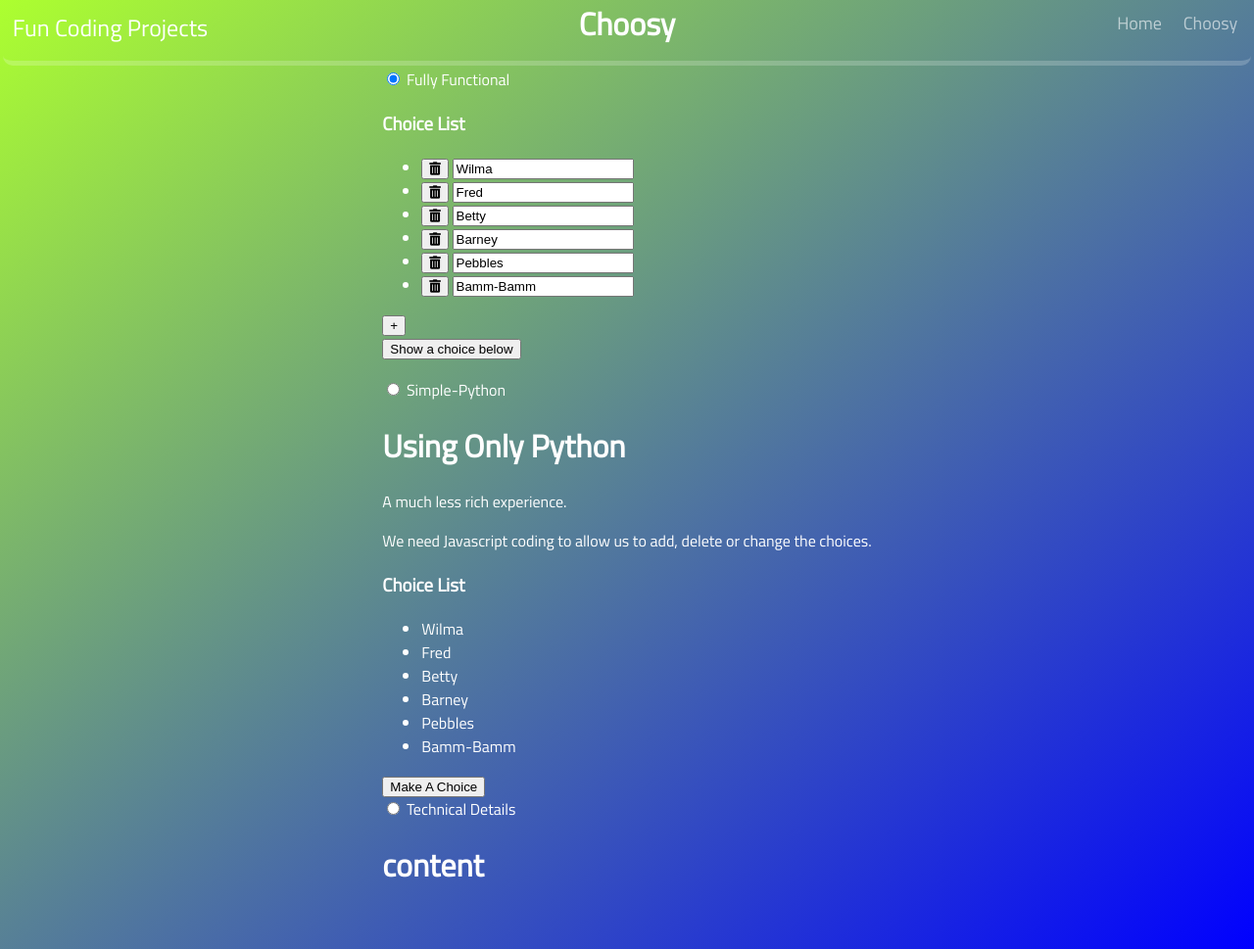
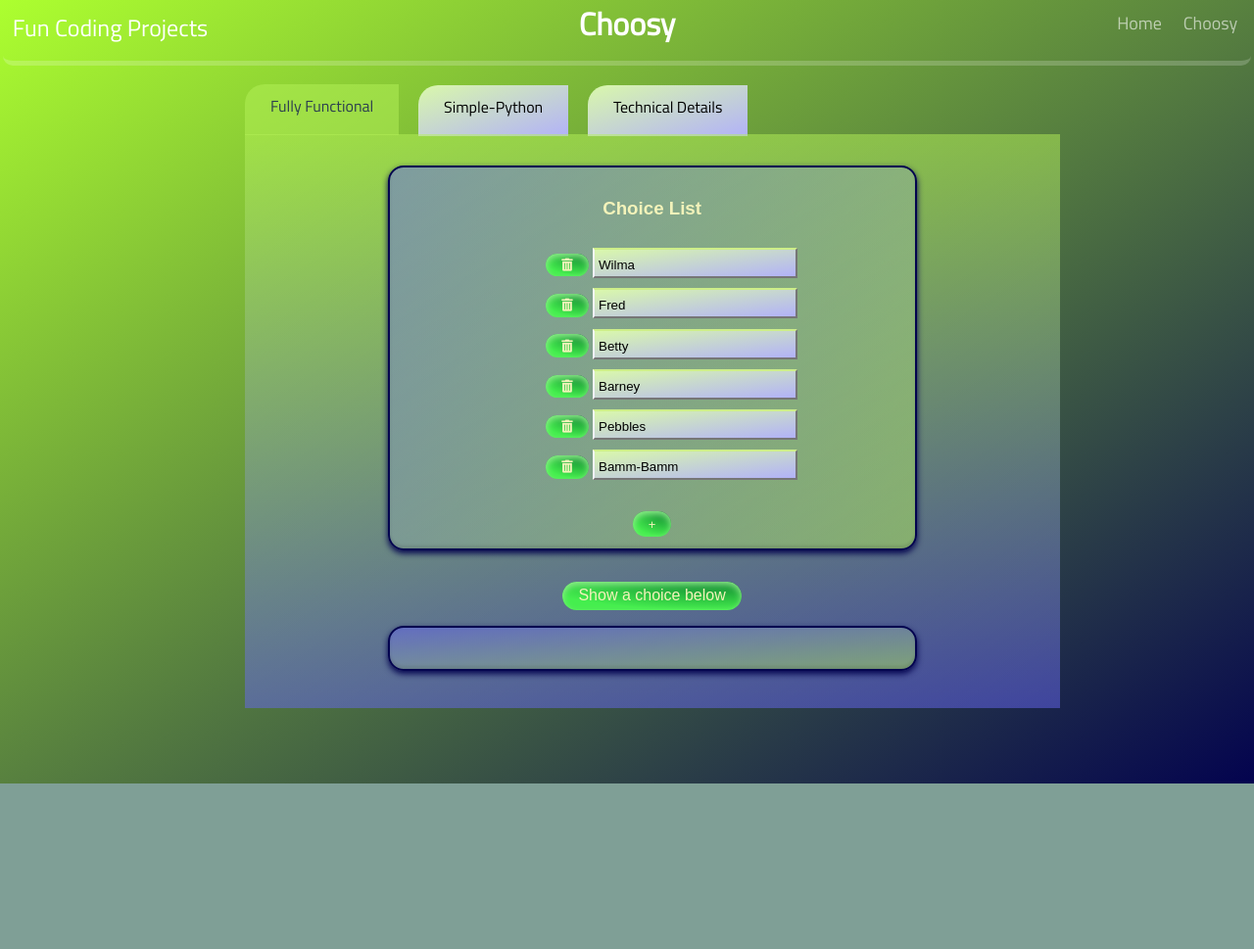
Before and after one commit to pritchardians/fun-coding-projects, a Flask app: page /choosy in a window 1280 px wide. Shown: the whole page at 98% size. After the commit the page ends 800 px from the top, so only its background shows below. Run offline with Flask 2, Linux system fonts and the light colour scheme; some libraries are stand-ins or nearby versions.

Commit message:
choosy styling added. Now to build button functionality!

```diff
--- a/sass/globals.scss
+++ b/sass/globals.scss
@@ -5,3 +5,9 @@ Site-wide styling variables have been loaded
 
 //Font variables
 $site-font: Signika, sans-serif;
+
+$box-width: 40vw;
+$margin-standard: 1rem;
+$margin-button: 0.5rem;
+$padding-standard: 0.75em;
+$border-rounding-standard: 1rem;
--- a/sass/palette.scss
+++ /dev/null
@@ -1,4 +0,0 @@
-/* Palette loaded */
-
-$gradient-colour-1: rgba(173, 255, 47, 1);
-$gradient-colour-2: rgba(0, 0, 255, 1);
--- a/static/style/main.css
+++ b/static/style/main.css
@@ -1,9 +1,4 @@
-/* This CSS was generated from sass
-  git: https://github.com/pritchardians/fun-coding-projects
-
-  Author: Ian Pritchard
-
-  website: http://www.ianpritchard.com
+/* This CSS was generated from sass (scss)
 */
 /*
 Site-wide styling variables have been loaded
@@ -11,6 +6,7 @@ Site-wide styling variables have been loaded
 */
 /* Mixins loaded */
 /* Palette loaded */
+/* Components */
 /*
 =================
 Site-wide styling
@@ -20,20 +16,151 @@ Site-wide styling
 @import url("https://fonts.googleapis.com/css2?family=Spline+Sans:wght@300&display=swap");
 body {
   font-family: "Titillium Web", serif;
-  background-image: linear-gradient(to bottom right, greenyellow, blue);
-  min-height: 100vh;
+  background-image: linear-gradient(to bottom right, greenyellow, #03034f);
   display: flex;
   flex-direction: column;
   align-items: center;
   color: white;
   margin-top: 0;
-  padding-top: 0; }
+  padding-top: 0;
+  height: 100%;
+  background-repeat: no-repeat;
+  background-attachment: fixed; }
 
 .topofpage {
   margin-top: 0;
   padding-top: 0; }
 
-/* Components */
+h1 {
+  text-align: center;
+  margin-top: 5px; }
+
+/* Content Box styling */
+.content-box {
+  font-family: "Spline", sans-serif;
+  background-image: linear-gradient(to top left, rgba(180, 241, 88, 0.5), rgba(102, 102, 241, 0.5));
+  width: 40vw;
+  margin-top: 1rem;
+  margin-bottom: 1rem;
+  padding: 0.75em;
+  display: inline-block;
+  border: #03034f solid 2px;
+  border-radius: 1rem;
+  text-align: center;
+  color: #f3f3ba;
+  box-shadow: 0 3px 6px #03034f, inset 0 -3px 3px rgba(0, 0, 0, 0.1); }
+  .content-box ul li {
+    list-style: none; }
+  .content-box:hover {
+    color: ivory; }
+
+.button-standard {
+  align-items: center;
+  appearance: none;
+  background-image: radial-gradient(100% 100% at 85% 0, #0b812e, #45ee4e);
+  border: 0;
+  border-radius: 2rem;
+  box-shadow: #95ee8f 0 3px 7px inset;
+  box-sizing: border-box;
+  color: #f3f3ba;
+  cursor: pointer;
+  display: inline-flex;
+  justify-content: center;
+  overflow: hidden;
+  padding: 0.33rem 1rem;
+  position: relative;
+  transition: box-shadow 0.15s, transform 0.15s;
+  -webkit-user-select: none;
+  font-size: medium;
+  margin-top: 1rem;
+  text-decoration: none; }
+
+.button-standard:hover {
+  transform: translateY(-2px); }
+
+.button-standard:active {
+  box-shadow: #13620d 0 3px 7px, #13620d 0 3px 7px inset;
+  transform: translateY(2px); }
+
+.button-choice {
+  font-size: small; }
+
+.button-needs-right-margin {
+  margin-right: 1.5rem; }
+
+.choice-text {
+  padding: 0.5rem 1.5rem 0.25rem 0.25rem;
+  border-top: solid #cdee89 2px;
+  border-left: solid rgba(255, 255, 255, 0.8) 2px;
+  background-image: linear-gradient(to bottom right, rgba(180, 241, 88, 0.5), rgba(102, 102, 241, 0.5)); }
+
+.wrapper {
+  max-width: 50rem;
+  width: 100%;
+  margin: 0 auto; }
+
+.tabs {
+  position: relative;
+  margin: 1rem 0; }
+
+.tabs::before,
+.tabs::after {
+  content: "";
+  display: table; }
+
+.tabs::after {
+  clear: both; }
+
+.tab {
+  float: left; }
+
+.tab-switch {
+  display: none; }
+
+.tab-label {
+  position: relative;
+  display: block;
+  line-height: 2.75em;
+  height: 3.2em;
+  padding: 0 1.618em;
+  cursor: pointer;
+  top: 0;
+  transition: all 0.25s;
+  background-color: white;
+  color: black;
+  border-radius: 20px 0 0 0;
+  margin: 2px 10px;
+  background-image: linear-gradient(to bottom right, rgba(180, 241, 88, 0.5), rgba(102, 102, 241, 0.5)); }
+
+.tab-label:hover {
+  color: ivory; }
+
+.tab-content {
+  position: absolute;
+  text-align: center;
+  z-index: 1;
+  top: 3.25em;
+  left: 0.6em;
+  padding: 1rem;
+  opacity: 0;
+  color: #f3f3ba;
+  width: 100%;
+  transition: all 0.35s;
+  background-image: linear-gradient(rgba(180, 241, 88, 0.5), rgba(102, 102, 241, 0.5)); }
+
+.tab-switch:checked + .tab-label {
+  color: #2c3e50;
+  transition: all 0.35s;
+  z-index: 1;
+  top: -0.0625rem;
+  background-image: none;
+  background-color: rgba(180, 241, 88, 0.5); }
+
+.tab-switch:checked + label + .tab-content {
+  z-index: 2;
+  opacity: 1;
+  transition: all 0.35s; }
+
 /* Nav Bar styling */
 .navbar {
   position: fixed;
```
Also changed, not shown: components/button/button-choice.scss (added, +15 -0 lines), components/button/button-standard.scss (added, +35 -0 lines), components/choicemaker/chooser.ts (added, +62 -0 lines), components/content-box/content-box.scss (added, +24 -0 lines), components/navbar.scss (deleted, +0 -122 lines), components/tabs/tabs.scss (added, +81 -0 lines), components/whole-site/whole-site.scss (added, +36 -0 lines), sass/main.scss (+8 -9 lines), sass/mixins.scss (+13 -0 lines), sass/pallette.scss (added, +22 -0 lines), templates/index.html (+64 -28 lines).
